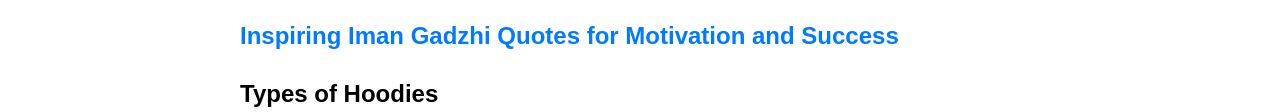
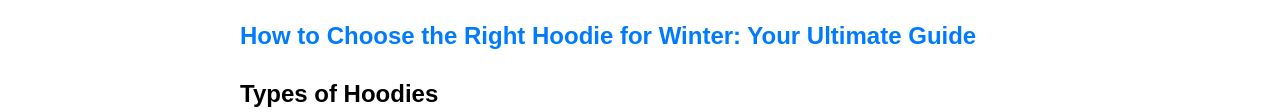
Before and after one commit to itstimkeller/pprints, a plain HTML site: page index.html in a window 1280 px wide. Shown: the part 771-883 px from the top of the page. Drawn offline with Linux system fonts and the light colour scheme.

Commit message:
Update index.html

```diff
--- a/index.html
+++ b/index.html
@@ -57,7 +57,7 @@
  <img src="https://i.postimg.cc/cCVGVxB6/1-1.jpg" alt="hoodies.jpg" style="max-width: 100%; height: auto;">
 </div>
 
-<h2> <a href="https://artofpoets.vercel.app/">Inspiring Iman Gadzhi Quotes for Motivation and Success</a></h2>
+<h2> <a href="https://pprints.codeberg.page/">How to Choose the Right Hoodie for Winter: Your Ultimate Guide</a></h2>
 
 <h2>Types of Hoodies</h2>
 <h2>1. Pullover Hoodie</h2>
```
